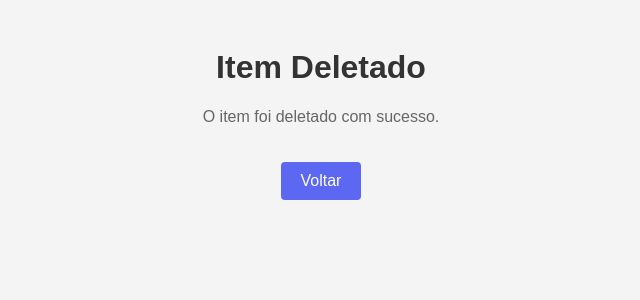
After one commit to leodiasplay/Cardapio, a PHP site: page /item_deletado_sucesso.php in a window 1280 px wide. The commit adds this page. Shown: the top 300 px of the page, without its empty margins (319-959 px from the left). Run offline with PHP 8.4, Linux system fonts and the light colour scheme.

Commit message:
Novas telas
adicionando lógica para excluir item

```diff
--- /dev/null
+++ b/item_deletado_sucesso.php
@@ -0,0 +1,40 @@
+<!DOCTYPE html>
+<html lang="en">
+<head>
+    <meta charset="UTF-8">
+    <meta name="viewport" content="width=device-width, initial-scale=1.0">
+    <title>Item Deletado</title>
+    <style>
+        body {
+            font-family: Arial, sans-serif;
+            background-color: #f4f4f4;
+            padding: 20px;
+            text-align: center;
+        }
+        h1 {
+            color: #333;
+        }
+        p {
+            color: #666;
+        }
+        .btn {
+            display: inline-block;
+            margin-top: 20px;
+            padding: 10px 20px;
+            background-color: #5c67f2;
+            color: white;
+            text-decoration: none;
+            border-radius: 4px;
+            font-size: 16px;
+        }
+        .btn:hover {
+            background-color: #5058e4;
+        }
+    </style>
+</head>
+<body>
+    <h1>Item Deletado</h1>
+    <p>O item foi deletado com sucesso.</p>
+    <a href="item_edicao.php" class="btn">Voltar</a>
+</body>
+</html>
```
Also changed, not shown: detalhes.php (+17 -1 lines), excluir_item.php (added, +41 -0 lines), atualiza_item.php (indentation only).
